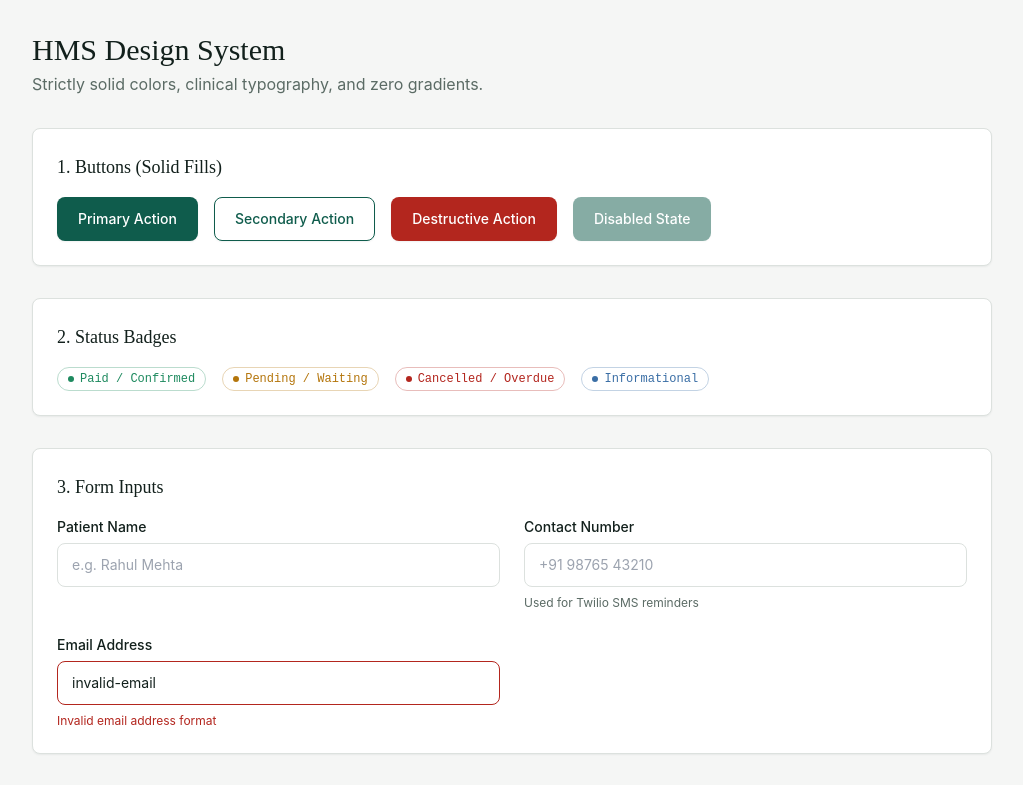
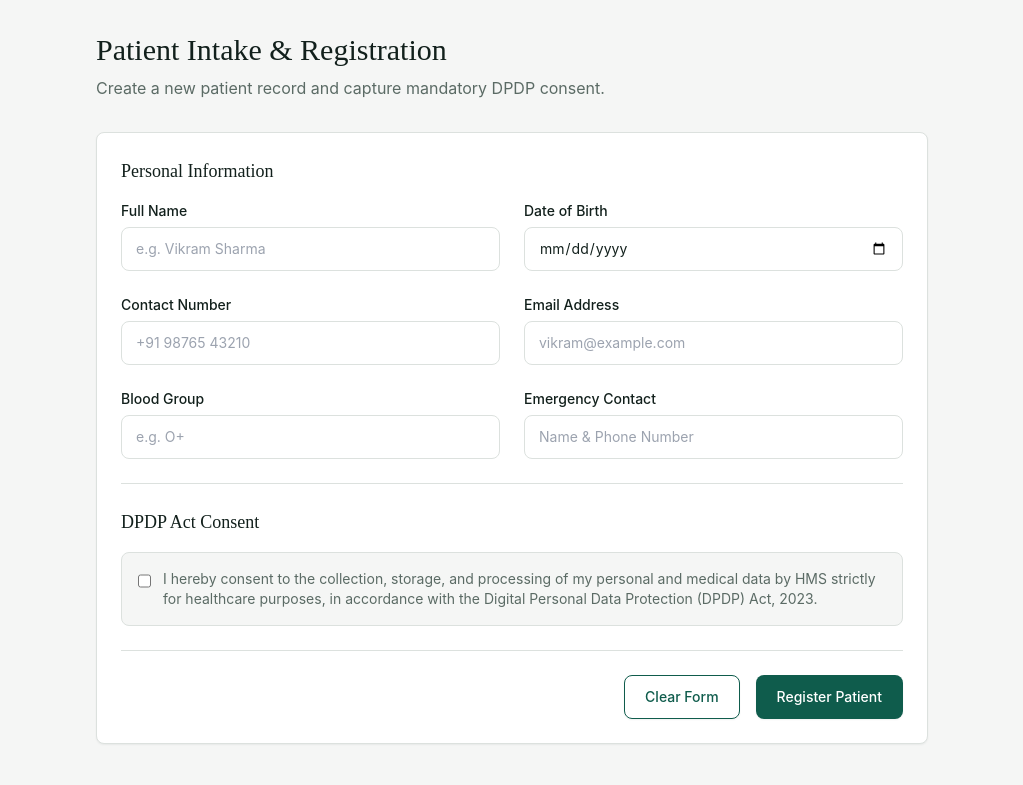
Before and after one commit to aayushmishra321/hospital-management-system_Version1, a React (Vite) app in the folder Frontend/: page / in a window 1280 px wide. Shown: the top 785 px of the page, without its empty margins (128-1151 px from the left). Built offline with nearby package versions, Linux system fonts and the light colour scheme.

Commit message:
feat(receptionist): build patient intake registration form with DPDP consent

```diff
--- a/Frontend/src/App.tsx
+++ b/Frontend/src/App.tsx
@@ -1,9 +1,9 @@
-import { DesignSystemPage } from './pages/DesignSystem';
+import { PatientIntake } from './pages/PatientIntake';
 
 export default function App() {
   return (
     <main className="min-h-screen bg-background text-text-primary antialiased">
-      <DesignSystemPage />
+      <PatientIntake />
     </main>
   );
 }
--- a/Frontend/src/pages/PatientIntake.tsx
+++ b/Frontend/src/pages/PatientIntake.tsx
@@ -0,0 +1,48 @@
+import { Card } from '../components/ui/Card';
+import { Input } from '../components/ui/Input';
+import { Button } from '../components/ui/Button';
+
+export const PatientIntake = () => {
+    return (
+        <div className="min-h-screen bg-background p-8 max-w-4xl mx-auto">
+            <div className="mb-8">
+                <h1 className="text-3xl font-heading text-text-primary">Patient Intake & Registration</h1>
+                <p className="text-text-secondary font-body mt-2">
+                    Create a new patient record and capture mandatory DPDP consent.
+                </p>
+            </div>
+
+            <Card title="Personal Information">
+                <form className="space-y-6">
+                    <div className="grid grid-cols-1 md:grid-cols-2 gap-6">
+                        <Input label="Full Name" placeholder="e.g. Vikram Sharma" required />
+                        <Input label="Date of Birth" type="date" required />
+                        <Input label="Contact Number" placeholder="+91 98765 43210" required />
+                        <Input label="Email Address" type="email" placeholder="vikram@example.com" />
+                        <Input label="Blood Group" placeholder="e.g. O+" />
+                        <Input label="Emergency Contact" placeholder="Name & Phone Number" />
+                    </div>
+
+                    <div className="border-t border-border pt-6 mt-6">
+                        <h3 className="font-heading text-lg text-text-primary mb-4">DPDP Act Consent</h3>
+                        <label className="flex items-start gap-3 p-4 bg-background border border-border rounded-lg cursor-pointer hover:border-accent transition-colors">
+                            <input
+                                type="checkbox"
+                                className="mt-1 w-4 h-4 text-primary bg-surface border-border rounded focus:ring-accent"
+                                required
+                            />
+                            <span className="text-sm font-body text-text-secondary">
+                                I hereby consent to the collection, storage, and processing of my personal and medical data by HMS strictly for healthcare purposes, in accordance with the Digital Personal Data Protection (DPDP) Act, 2023.
+                            </span>
+                        </label>
+                    </div>
+
+                    <div className="flex justify-end gap-4 border-t border-border pt-6">
+                        <Button variant="secondary" type="button">Clear Form</Button>
+                        <Button variant="primary" type="submit">Register Patient</Button>
+                    </div>
+                </form>
+            </Card>
+        </div>
+    );
+};
```
